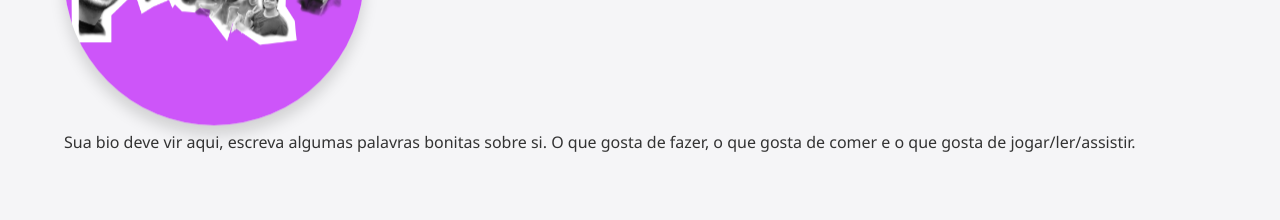
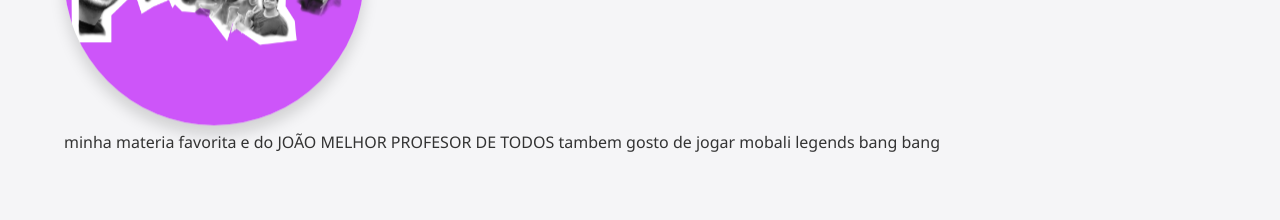
Before and after one commit to vitor-ripke/portifolio, a plain HTML site: page index.html in a window 1280 px wide. Shown: the part 1120-1340 px from the top of the page. Drawn offline with Linux system fonts and the light colour scheme.

Commit message:
linha 52

```diff
--- a/index.html
+++ b/index.html
@@ -49,7 +49,7 @@
                         <div class="circle-frame"></div>
                     </div>
                     <div class="about-texts">
-                        <p class="bio-text">Sua bio deve vir aqui, escreva algumas palavras bonitas sobre si. O que gosta de fazer, o que gosta de comer e o que gosta de jogar/ler/assistir.</p>
+                        <p class="bio-text">minha materia favorita e do JOÃO MELHOR PROFESOR DE TODOS tambem gosto de jogar mobali legends bang bang</p>
                     </div>
                     <div class="skills-grid"></div>
                 </div>
```
